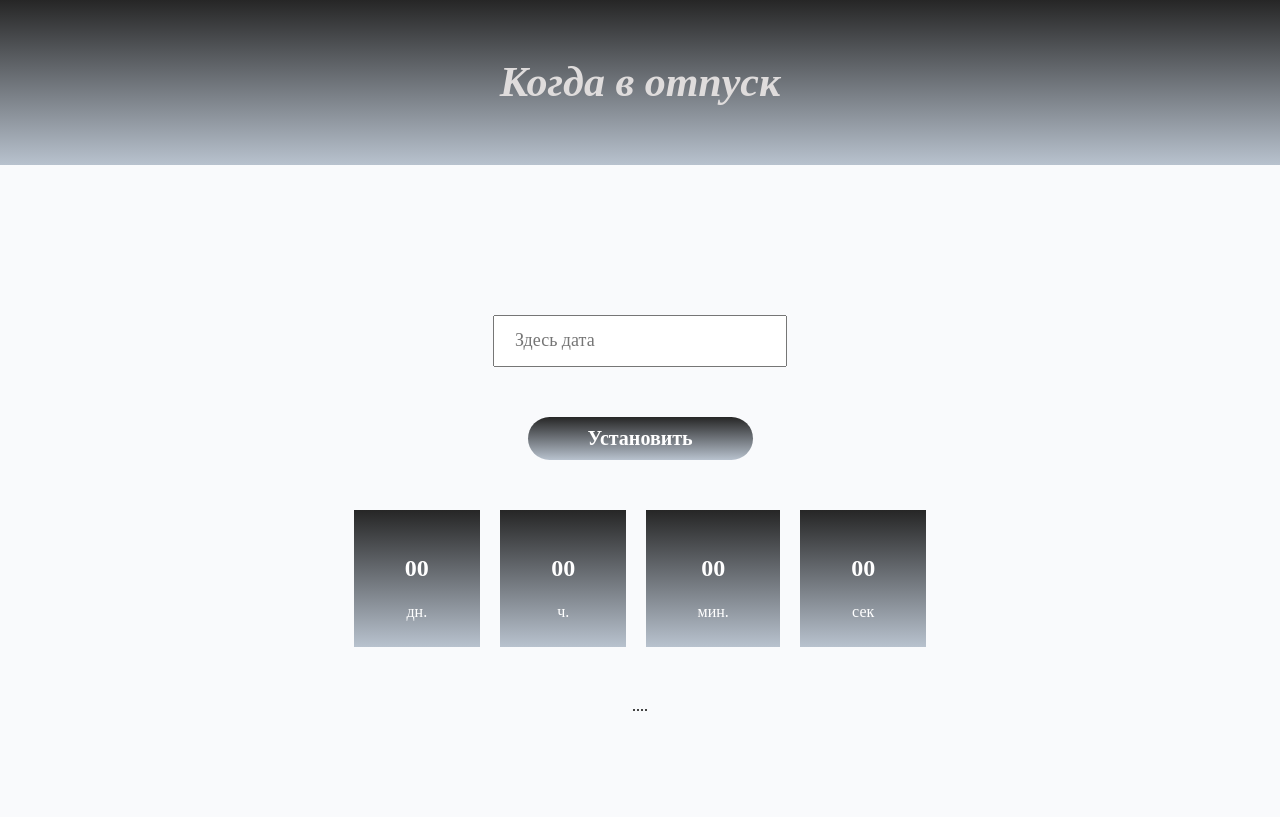
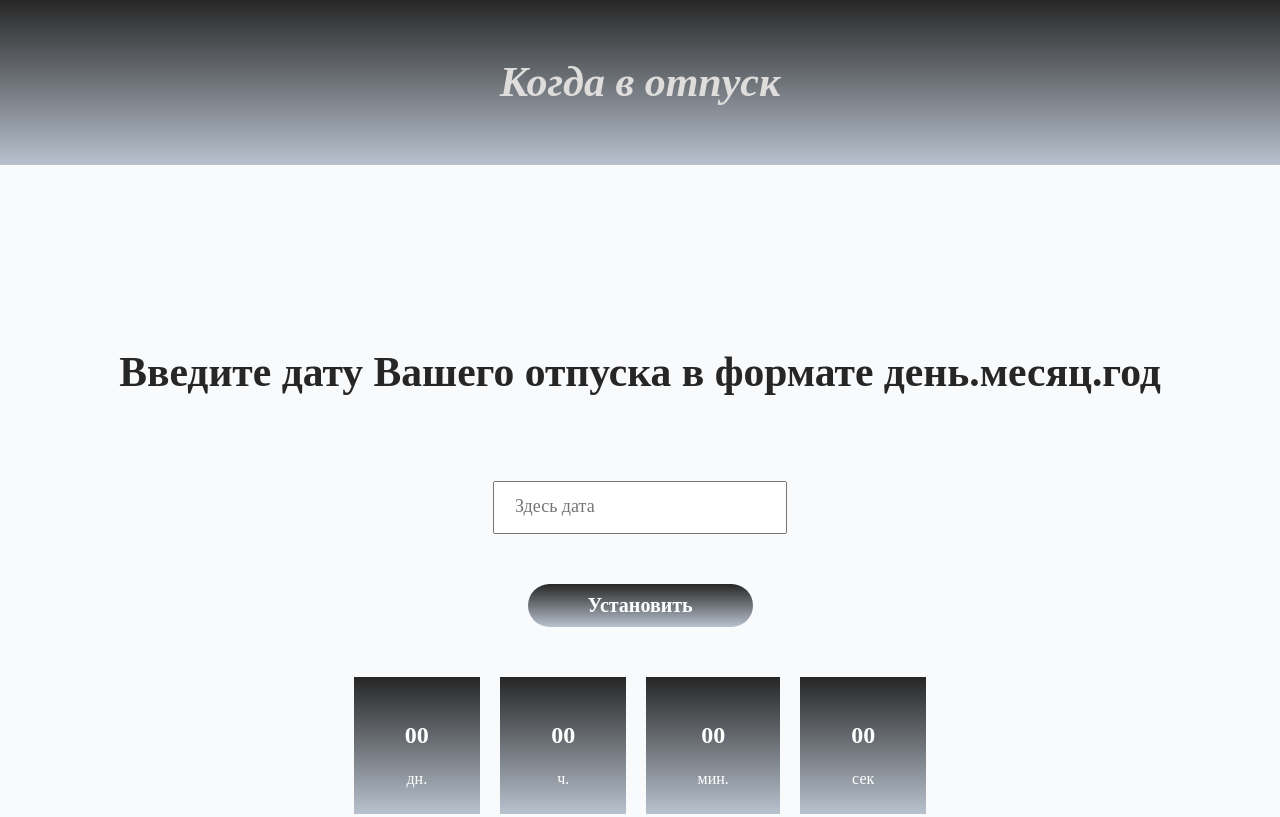
Before and after one commit to Mar243/time_left_to_holiday, a website built with webpack: page src/index.html in a window 1280 px wide. Shown: the top 817 px of the page. Built offline with nearby package versions, Linux system fonts and the light colour scheme.

Commit message:
updated css

```diff
--- a/src/index.html
+++ b/src/index.html
@@ -19,6 +19,7 @@
   </header>
   <main class="main-page">
     <div class="wrapper main-page__wrapper">
+      <h2 class="main-page__title">Введите дату Вашего отпуска в формате день.месяц.год</h2>
       <input class="input__date" id="date" type="text" placeholder="Здесь дата">
       <button class="button" id="set-date">Установить</button>
 
--- a/src/sass/_main-page.scss
+++ b/src/sass/_main-page.scss
@@ -7,6 +7,12 @@
   flex-direction: column;
   justify-content: center;
   gap: 50px;
+}
+
+.main-page__title {
+  text-align: center;
+  color: #262626;
+  font-size: calc(16px + 2vw);
 }
 
 .input__date {
```
Also changed, not shown: dist/index.html, 4 other files.
